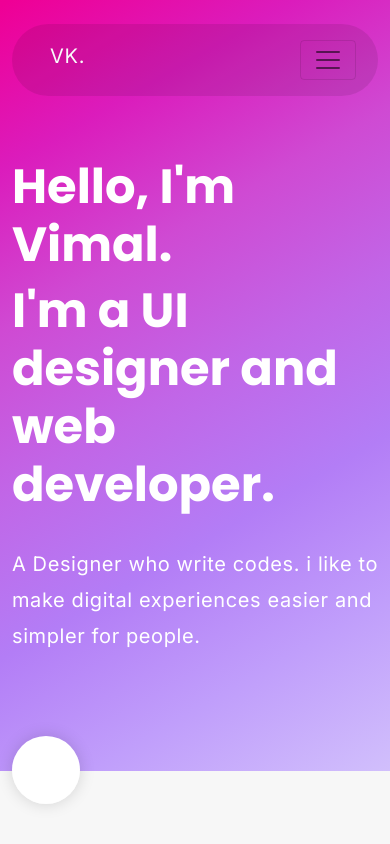
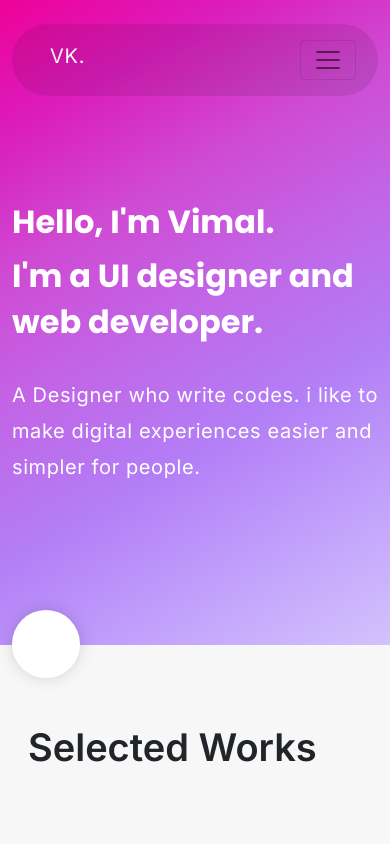
Before and after one commit to rootvivek/Portfolio, a React (Create React App) app: page / in a window 390 px wide. Shown: the top 844 px of the page. Built offline with nearby package versions, Linux system fonts and the light colour scheme.

Commit message:
Update App.css

```diff
--- a/src/App.css
+++ b/src/App.css
@@ -241,9 +241,13 @@ hr{
 /* X-Small devices (portrait phones, less than 576px) */
 @media (max-width: 575.98px) {
 
+    .intro{
+    height: 65vh;
+}
+
     .intro-text{
-    font-size: 48px;
-    line-height: 58px;
+    font-size: 32px;
+    line-height: 46px;
 }
  }
 
```
